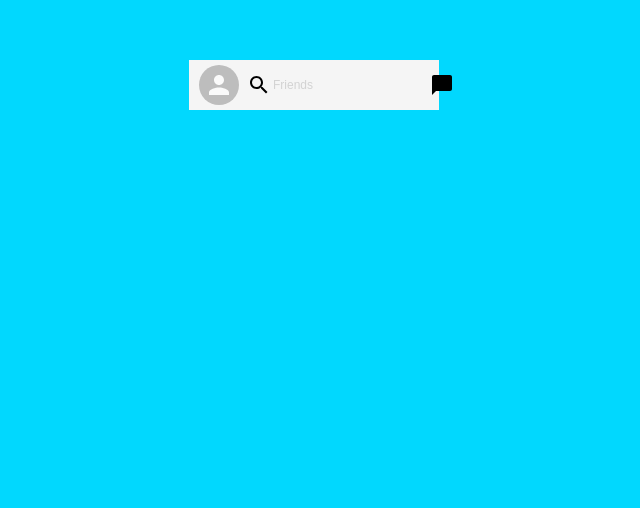
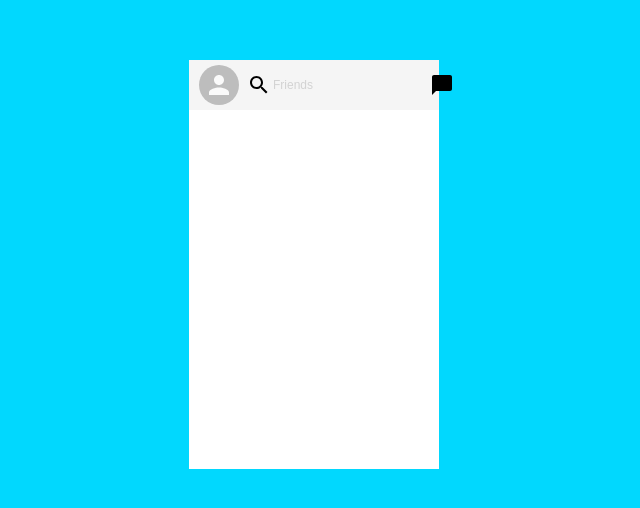
Before and after one commit to pairofAces/snapchat-clone, a React (Create React App) app: page /chats in a window 1280 px wide. Shown: the part 140-648 px from the top of the page, without its empty margins (326-966 px from the left). Built offline with nearby package versions, Linux system fonts and the light colour scheme.

Commit message:
Chats.css -> created a chat__posts div section

```diff
--- a/src/components/Chats/Chats.css
+++ b/src/components/Chats/Chats.css
@@ -39,3 +39,8 @@
     color: lightgray;
     opacity: 1;
 }
+
+.chat__posts {
+    height: 359px;
+    background-color: white;
+}
--- a/src/components/Chats/Chats.js
+++ b/src/components/Chats/Chats.js
@@ -15,6 +15,9 @@ function Chats() {
                 </div>
                 <ChatBubbleIcon className="chats__chatIcon"/>
             </div>
+            <div className="chat__posts">
+
+            </div>
         </div>
     )
 }
```
Also changed, not shown: 1 other file (tests, documents, lock files or other folders).
